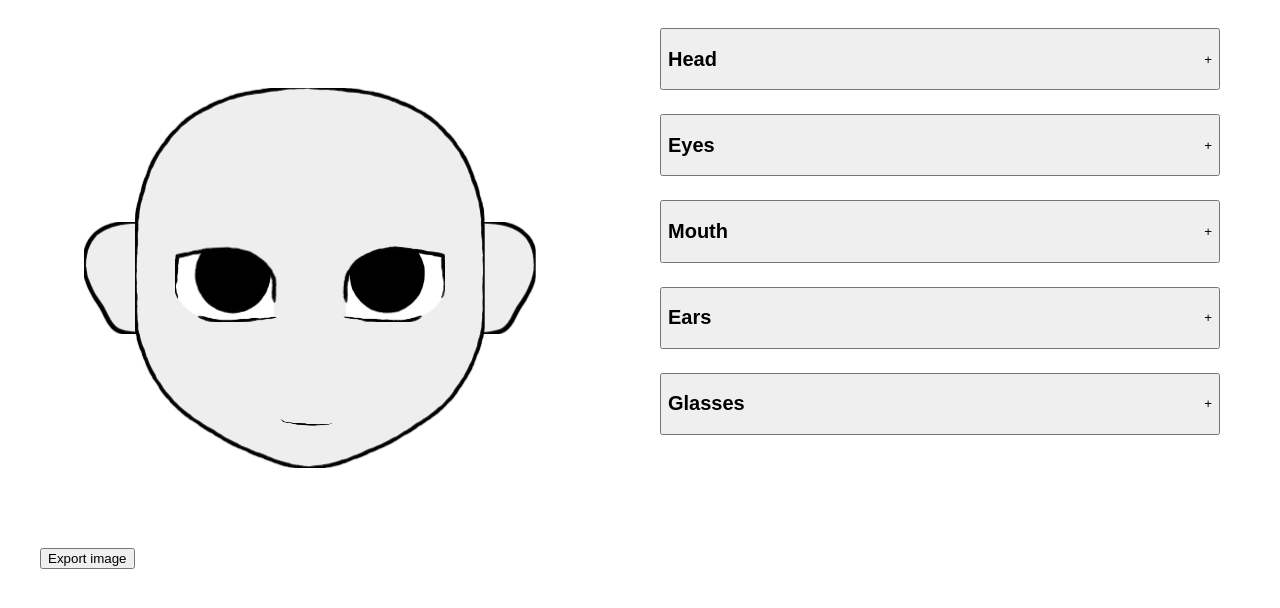
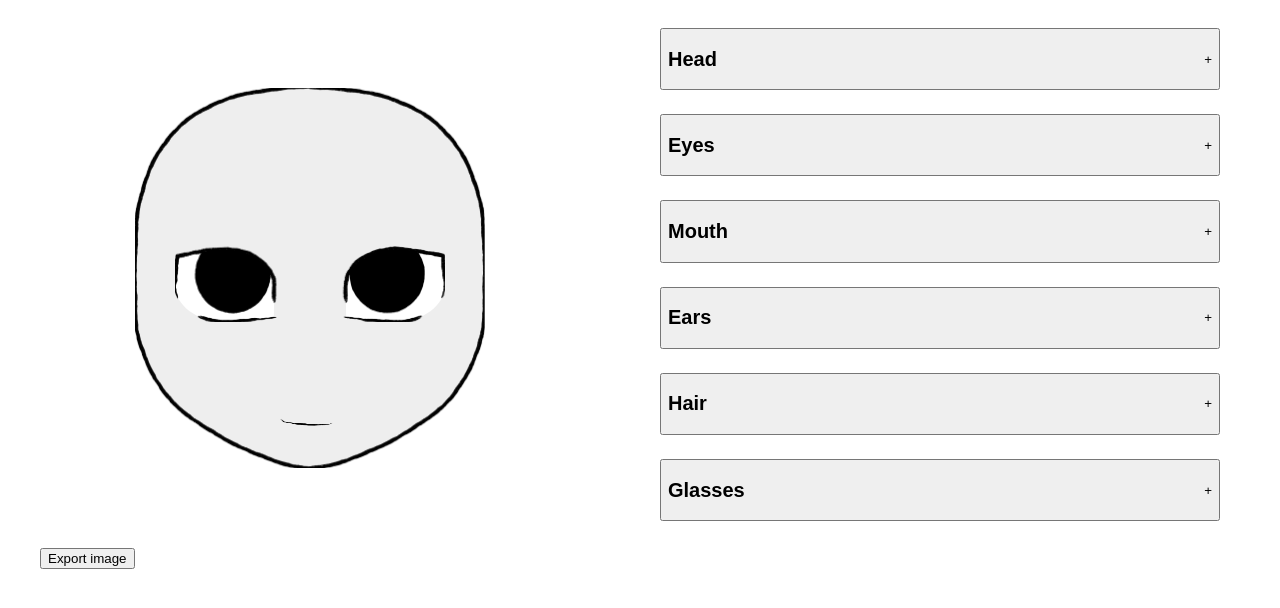
Before and after one commit to squashfold/character-creator, a React (Vite) app: page / in a window 1280 px wide. Shown: the top 608 px of the page. Built offline with nearby package versions, Linux system fonts and the light colour scheme.

Commit message:
add hair

```diff
--- a/src/app/app.tsx
+++ b/src/app/app.tsx
@@ -9,6 +9,7 @@
   const [faceImageOption, setFaceImageOption] = useState<CharacterPartOptions>(type1.head.options[0]);
   const [eyesImageOption, setEyesImageOption] = useState<CharacterPartOptions>(type1.eyes.options[0]);
   const [earsImageOption, setEarsImageOption] = useState<CharacterPartOptions>(type1.ears.options[0]);
+  const [hairImageOption, setHairImageOption] = useState<CharacterPartOptions>(type1.ears.options[0]);
   const [glassesImageOption, setGlassesImageOption] = useState<CharacterPartOptions>(type1.glasses.options[0]);
   const [mouthImageOption, setMouthImageOption] = useState<CharacterPartOptions>(type1.mouth.options[0]);
   const [faceColor, setFaceColor] = useState<string>(type1.head.options[0].fillColor);
@@ -17,7 +18,8 @@
   const [tempEyesColor, setTempEyesColor] = useState<string>(type1.eyes.options[0].fillColor);
   const [mouthColor, setMouthColor] = useState<string>(type1.mouth.options[0].fillColor);
   const [tempMouthColor, setTempMouthColor] = useState<string>(type1.mouth.options[0].fillColor);
-  console.log(type1.eyes.options[0]);
+  const [hairColor, setHairColor] = useState<string>(type1.mouth.options[0].fillColor);
+  const [tempHairColor, setTempHairColor] = useState<string>(type1.mouth.options[0].fillColor);
 
   const stageRef = React.useRef(null);
 
@@ -91,6 +93,17 @@
               draggable
               useKonva
             />
+            <SvgImage
+              id="hair"
+              src={hairImageOption.src}
+              width={hairImageOption.width}
+              height={hairImageOption.height}
+              fillColor={hairColor}
+              x={hairImageOption.x}
+              y={hairImageOption.y}
+              draggable
+              useKonva
+            />
           </Layer>
         </Stage>
         <button onClick={handleExport}>Export image</button>
@@ -131,6 +144,15 @@
           groupName={type1.ears.name}
         />
         <OptionsComponent
+          options={type1.hair.options}
+          setOption={setHairImageOption}
+          color={hairColor}
+          tempColor={tempHairColor}
+          setTempColor={setTempHairColor}
+          setColor={setHairColor}
+          groupName={type1.hair.name}
+        />
+        <OptionsComponent
           options={type1.glasses.options}
           setOption={setGlassesImageOption}
           groupName={type1.glasses.name}
--- a/src/app/constants/character-parts.ts
+++ b/src/app/constants/character-parts.ts
@@ -12,6 +12,8 @@
 import mouth3 from '../../assets/character-parts/type1/mouth3.svg'
 import mouth4 from '../../assets/character-parts/type1/mouth4.svg'
 import ears1 from '../../assets/character-parts/type1/ears1.svg'
+import hair1 from '../../assets/character-parts/type1/hair1.svg'
+import hair2 from '../../assets/character-parts/type1/hair2.svg'
 
 export interface CharacterPartOptions {
     name: string;
@@ -46,6 +48,10 @@
         options: CharacterPartOptions[];
     };
     glasses: {
+        name: string;
+        options: CharacterPartOptions[];
+    };
+    hair: {
         name: string;
         options: CharacterPartOptions[];
     };
@@ -175,6 +181,11 @@
         defaultFill: '#eeeeee',
         options: [
             {
+                name: 'none',
+                src: null,
+                fillColor: '#ffffff',
+            },
+            {
                 name: 'ears1',
                 src: ears1,
                 fillColor: '#ffffff',
@@ -183,6 +194,36 @@
                 height: 225,
                 x: 87.8,
                 y: 427.5,
+            },
+        ],
+    },
+    hair: {
+        name: 'Hair',
+        options: [
+            {
+                name: 'none',
+                src: null,
+                fillColor: '#ffffff',
+            },
+            {
+                name: 'hair1',
+                src: hair1,
+                fillColor: '#ffffff',
+                strokeColor: '#000',
+                width: 748.7,
+                height: 415.1,
+                x: 175.4,
+                y: 109.7,
+            },
+            {
+                name: 'hair2',
+                src: hair2,
+                fillColor: '#ffffff',
+                strokeColor: '#000',
+                width: 810.1,
+                height: 910.5,
+                x: 145.4,
+                y: 59,
             },
         ],
     },
```
Also changed, not shown: src/assets/character-parts/type1/hair1.svg (added), src/assets/character-parts/type1/hair2.svg (added).
